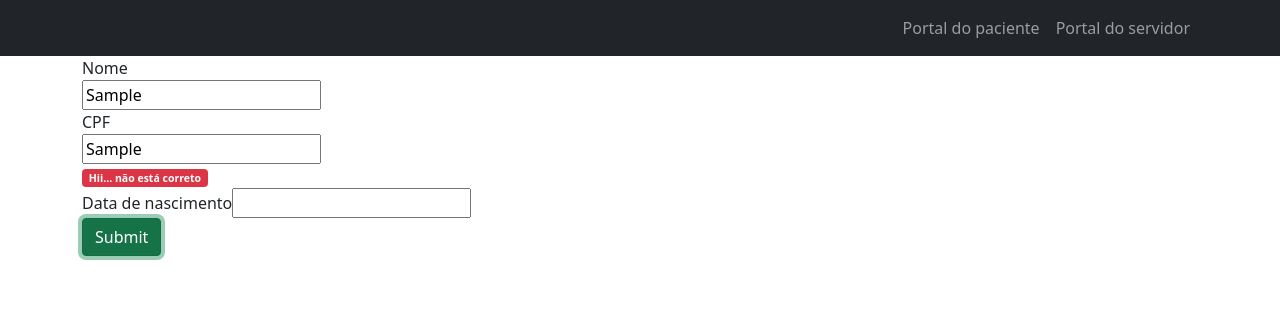
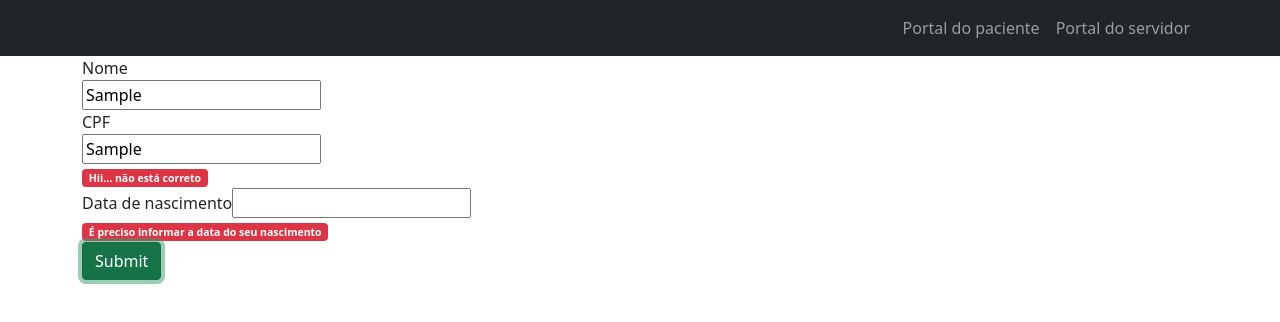
Before and after one commit to t4rcisio/schedule_imunization_consumer, a React (Create React App) app in the folder schedule_imunization_consumer/: page /patient in a window 1280 px wide. Both pictures are taken after typing "Sample", "Sample", "Sample" into the empty fields and a click on the button "Submit". Shown: the top 322 px of the page. Built offline with nearby package versions, Linux system fonts and the light colour scheme.

Commit message:
change file name

```diff
--- a/schedule_imunization_consumer/src/components/patientLogin.js
+++ b/schedule_imunization_consumer/src/components/patientNewUser.js
@@ -14,11 +14,11 @@ const SignupSchema = Yup.object().shape({
     .max(11, "Hii... não está correto")
     .required("Informar o CPF é obrigatório"),
   date: Yup.date()
-    .max(Date(), "Essa data não vale....")
+    .max(Date(), "A vacinação está disponível apenas para maiores de 5 anos!")
     .required("É preciso informar a data do seu nascimento"),
 });
 
-const PatientLogin = (values) => {
+const PatientNewUser = (values) => {
   const newPatient = async (values) => {
     const ndate = values.date.toISOString();
     const [date] = ndate.split("T");
@@ -83,9 +83,9 @@ const PatientLogin = (values) => {
               <label>Data de nascimento</label>
               <Calendar name="date" type="date" />
               <br />
-              {errors.date && touched.date && (
+              {errors.date && (
                 <small className="form-text text-muted">
-                  <Badge bg="danger">selecione a data</Badge>{" "}
+                  <Badge bg="danger">{errors.date}</Badge>{" "}
                 </small>
               )}
             </FormGroup>
@@ -93,7 +93,7 @@ const PatientLogin = (values) => {
               variant="success"
               className="btn btn-primary"
               onClick={() => {
-                console.log(errors);
+                console.log({ ...errors });
                 if (!(Object.keys(errors).length === 0))
                   return alert("Preencha todos os campos!");
                 newPatient(values);
@@ -108,4 +108,4 @@ const PatientLogin = (values) => {
   );
 };
 
-export default PatientLogin;
+export default PatientNewUser;
--- a/schedule_imunization_consumer/src/pages/patientPage.js
+++ b/schedule_imunization_consumer/src/pages/patientPage.js
@@ -1,4 +1,4 @@
-import PatientLogin from "../components/patientLogin";
+import PatientLogin from "../components/patientNewUser";
 import { Container } from "react-bootstrap";
 const PatientPage = () => {
   return (
```
